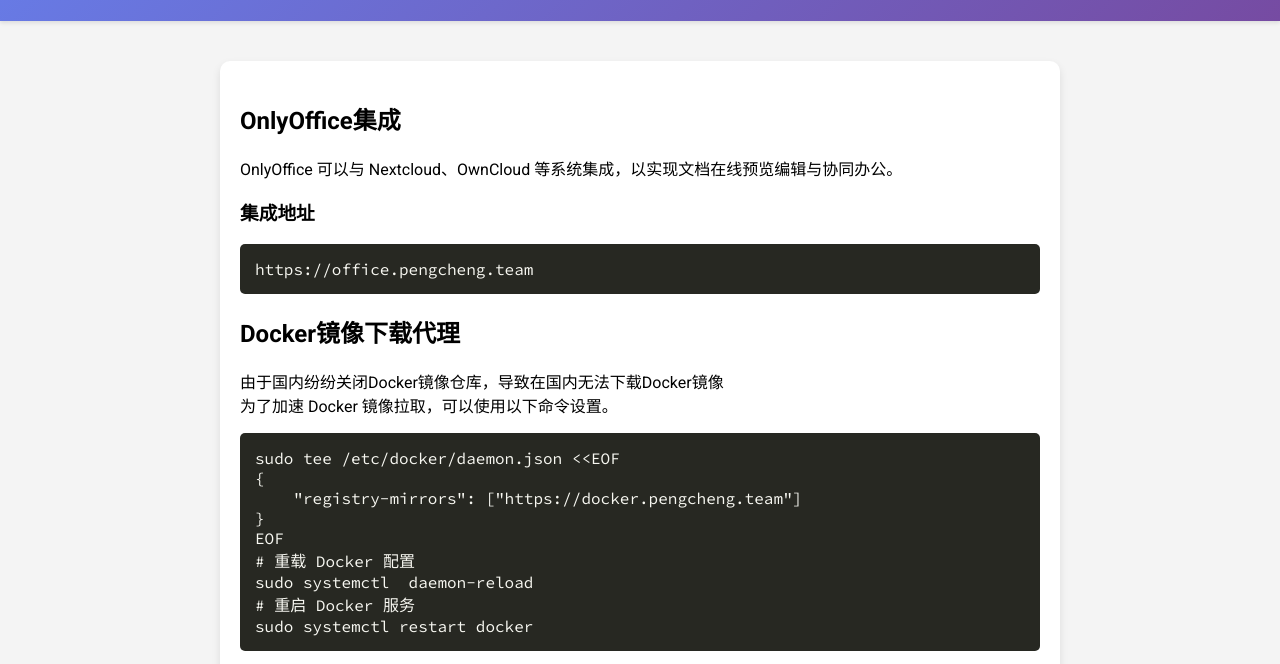
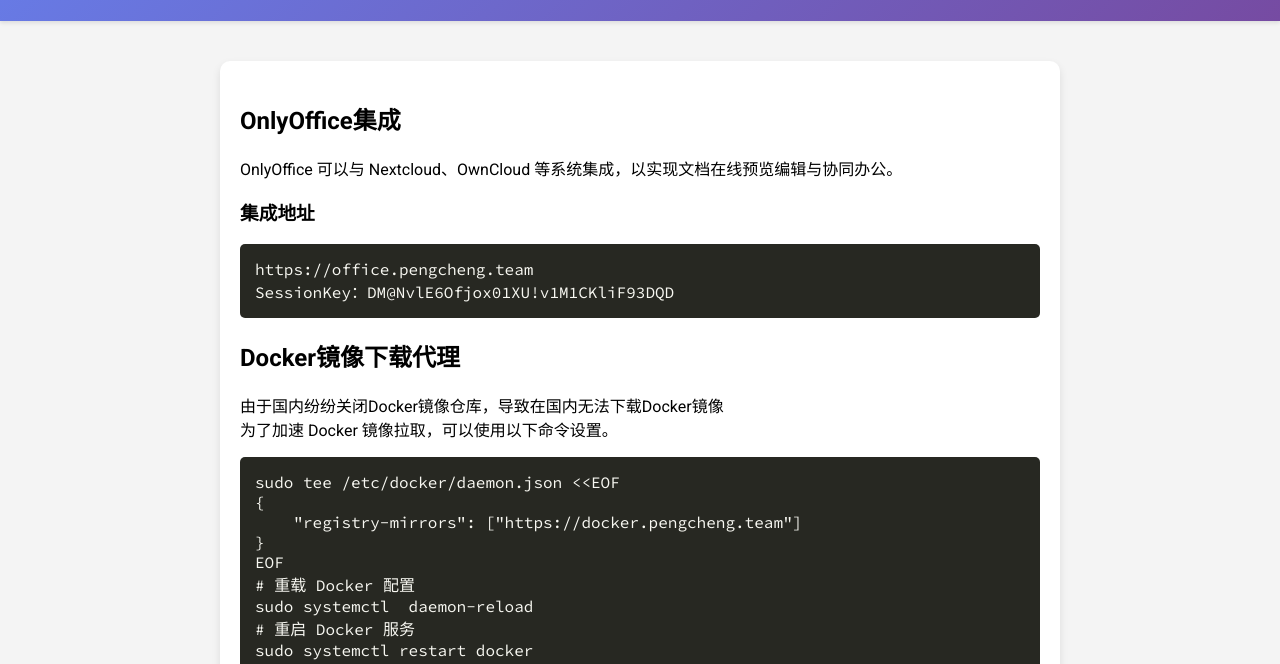
Before and after one commit to pengcheng820/help, a plain HTML site: page index.html in a window 1280 px wide. Shown: the part 108-772 px from the top of the page. Drawn offline with Linux system fonts and the light colour scheme.

Commit message:
Update index.html

```diff
--- a/index.html
+++ b/index.html
@@ -107,6 +107,7 @@
             <p>OnlyOffice 可以与 Nextcloud、OwnCloud 等系统集成，以实现文档在线预览编辑与协同办公。</p>
             <h3>集成地址</h3>
             <pre><code id="registry-config">https://office.pengcheng.team
+SessionKey：DM@NvlE6Ofjox01XU!v1M1CKliF93DQD
 </code></pre>
         </div>
 <!-- Docker镜像下载代理 -->
```
